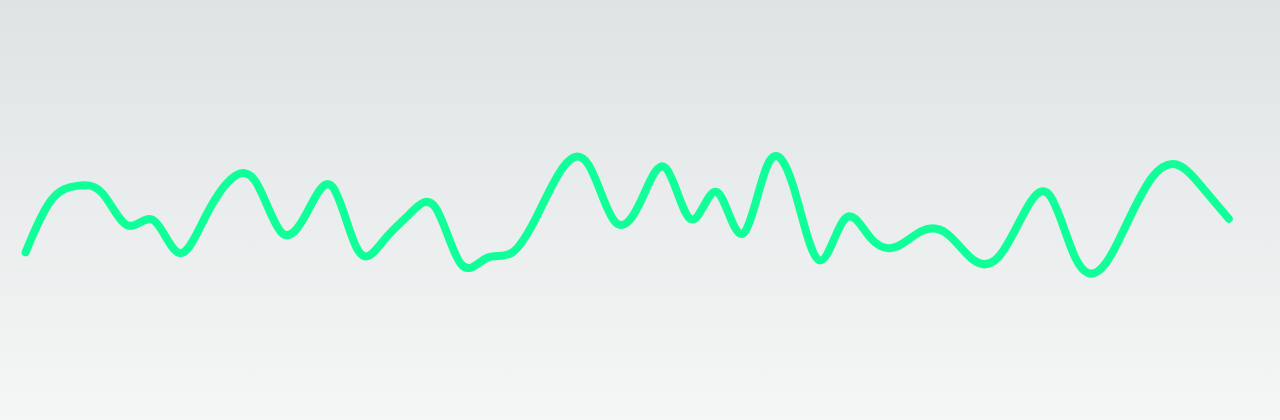
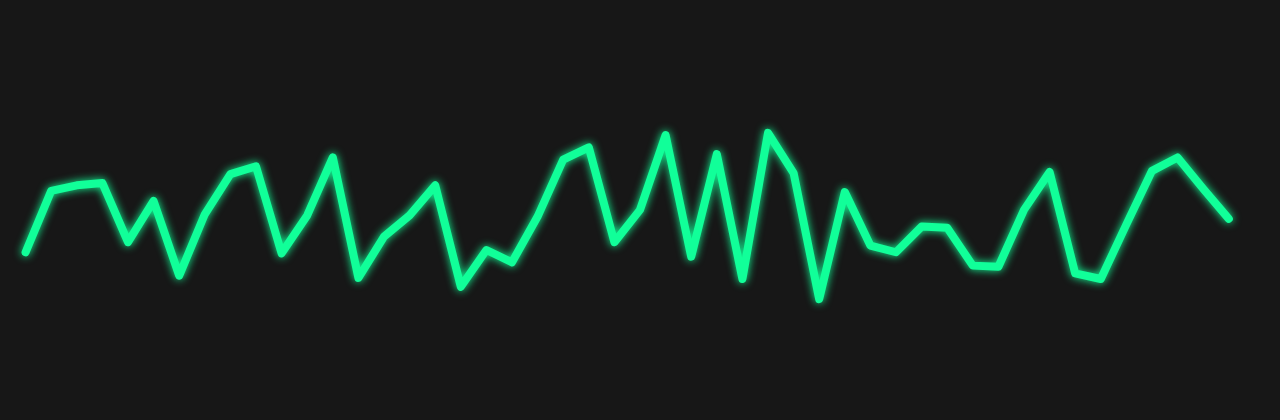
Before and after one commit to Albx68/Albx_Charts, a Next.js app: page / in a window 1280 px wide. Shown: the part 184-604 px from the top of the page. Built offline with nearby package versions, Linux system fonts and the light colour scheme.

Commit message:
added glow to line chart

```diff
--- a/src/app/components/LineChart.tsx
+++ b/src/app/components/LineChart.tsx
@@ -22,7 +22,7 @@ const LineChart = ({ canvasHeight, canvasWidth, pathOptions, data, xRange, yRang
     const [selectedPoint, setSelectedPoint] = useState<point | null>({ x: -100, y: -100 })
 
     const pathPoints = generatePathPoints({ canvasHeight, canvasWidth, data, yRange, xRange })
-    const pathString = generateCubicPath(pathPoints)
+    const pathString = generateLinearPath(pathPoints)
     const getInterPolatedPoint = (closestPoint: item | null) => {
         if (!closestPoint) {
             return null
@@ -54,7 +54,9 @@ const LineChart = ({ canvasHeight, canvasWidth, pathOptions, data, xRange, yRang
     }
     return <div>
         <svg width={canvasWidth} height={canvasHeight} onMouseMove={handleMouseMove} className="cursor-grabbing" onMouseLeave={handleOnMouseLeave} onMouseEnter={handleOnMouseEnter}>
-            <motion.path animate={{ d: pathString, pathLength: [0, 1] }} transition={{ duration: 2, ease: easeInOut }} fill="none" stroke={"#11ff99"} strokeWidth={8} strokeLinecap="round"  {...pathOptions} />
+            <motion.path className={"blur-sm bg-blend-color-dodge"} animate={{ d: pathString, pathLength: [0, 1] }} transition={{ duration: 2, ease: easeInOut }} strokeLinejoin={"round"} fill="none" stroke={"#11ff99"} strokeWidth={8} strokeLinecap="round"  {...pathOptions} />
+            <motion.path animate={{ d: pathString, pathLength: [0, 1] }} transition={{ duration: 2, ease: easeInOut }} strokeLinejoin={"round"} fill="none" stroke={"#11ff99"} strokeWidth={8} strokeLinecap="round"  {...pathOptions} />
+
             <circle cx={selectedPoint?.x} cy={selectedPoint?.y} r={10} fill="none" stroke="white" strokeWidth={8} />
             {showSelectedValue && <text x={selectedPoint?.x} y={selectedPoint?.y - 20} textAnchor="middle" fill="white" fontWeight={"bold"} fontSize={43}>{selectedValue?.value}</text>}
         </svg>
--- a/src/app/globals.css
+++ b/src/app/globals.css
@@ -16,12 +16,4 @@
   }
 }
 
-body {
-  color: rgb(var(--foreground-rgb));
-  background: linear-gradient(
-      to bottom,
-      transparent,
-      rgb(var(--background-end-rgb))
-    )
-    rgb(var(--background-start-rgb));
-}
+body {}
--- a/src/app/page.tsx
+++ b/src/app/page.tsx
@@ -24,7 +24,7 @@ export default function Home() {
     max: endTime + horizontalPadding
   }
   return (
-    <main className="flex min-h-screen flex-col items-center justify-center p-24">
+    <main className="flex min-h-screen flex-col items-center justify-center p-24 bg-neutral-900">
       <LineChart canvasHeight={300} canvasWidth={dimensions.width} data={data} xRange={xRange} yRange={yRange} />
     </main>
   )
```
